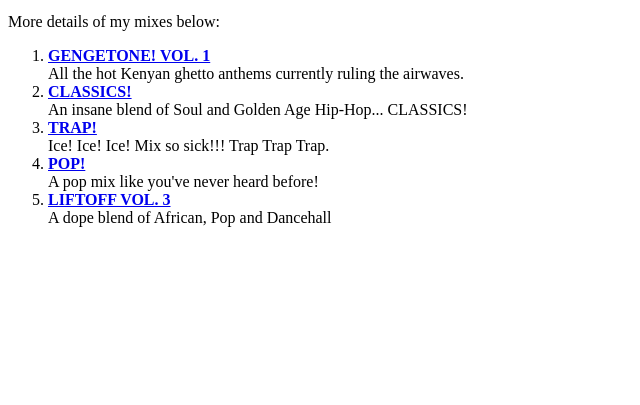
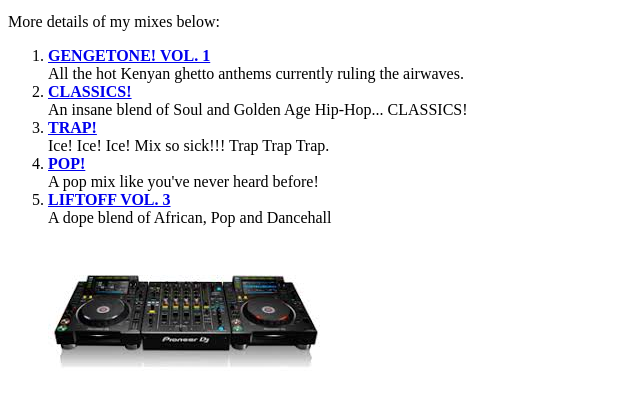
Before and after one commit to Laurent-c4/my-dj-website, a plain HTML site: page dj-mixes.html in a window 1280 px wide. Shown: the part 101-506 px from the top of the page, without its empty margins (0-640 px from the left). Drawn offline with Linux system fonts and the light colour scheme.

```diff
--- a/dj-mixes.html
+++ b/dj-mixes.html
@@ -21,6 +21,7 @@
       <li><a href="https://www.mixcloud.com/c4thadeejay/liftoff-vol-3/"><strong>LIFTOFF VOL. 3</strong></a><br>A dope blend of African,
         Pop and Dancehall
       </li>
+      <img src="images/decks.jpeg" alt="C4ent">
     </ol>
   </body>
 </html>
```
